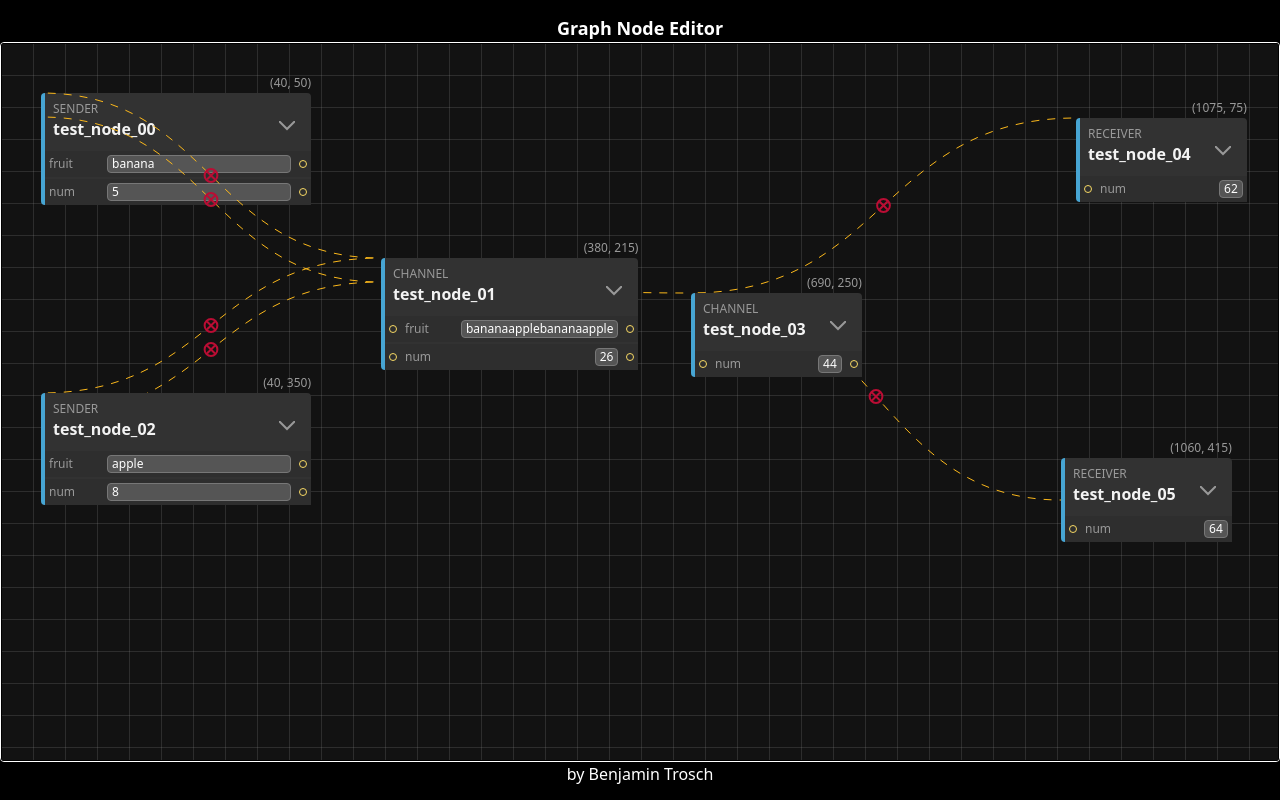
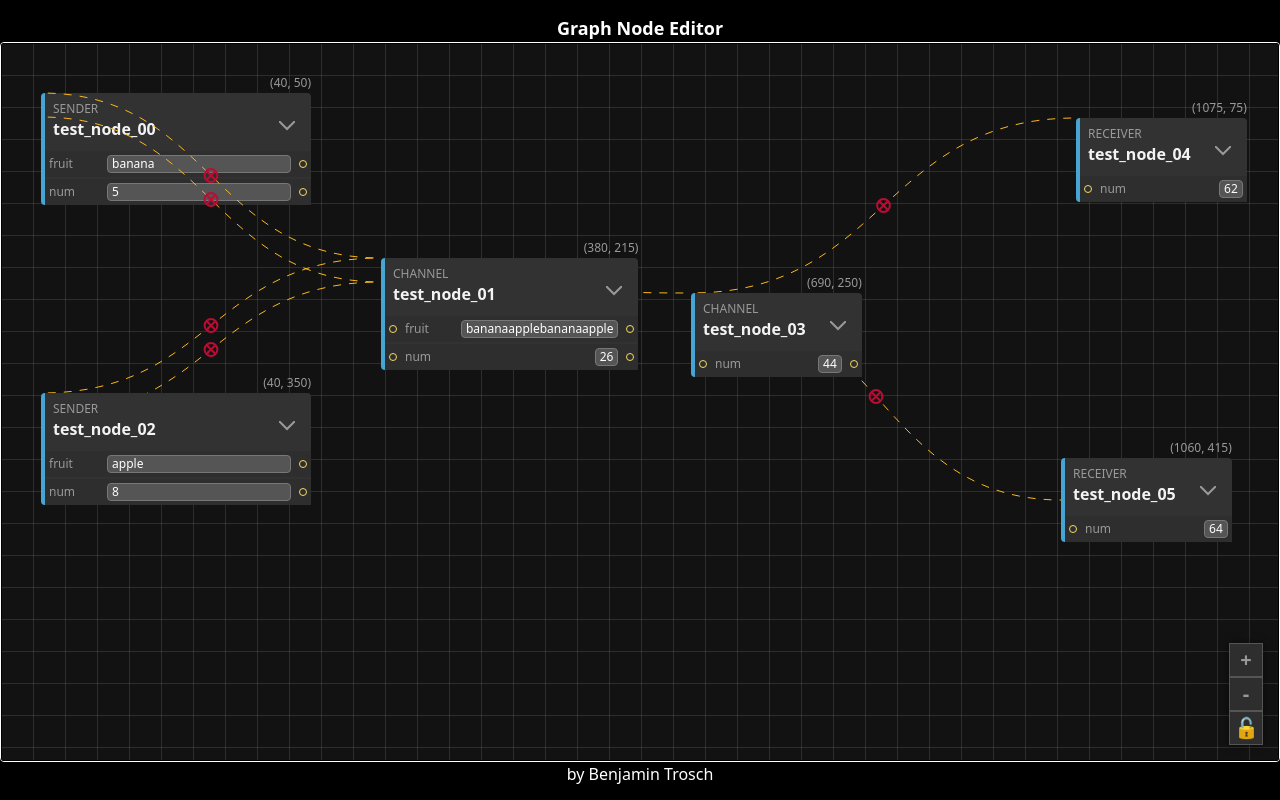
Before and after one commit to benjitrosch/graph-node-editor, a Next.js app: page / in a window 1280 px wide. Built offline with nearby package versions, Linux system fonts and the light colour scheme.

Commit message:
added control panel for zooming and locking

```diff
--- a/components/Graph.tsx
+++ b/components/Graph.tsx
@@ -1,13 +1,14 @@
-import { createRef, FC, RefObject, useEffect, useRef, useState, WheelEventHandler } from "react"
+import { createRef, FC, RefObject, useEffect, useRef, useState, WheelEvent } from "react"
 
 import { Position } from "../types/bounds"
 import { NodeDataConnection, NodeDataConnectionTypes, NodeMeta } from "../types/nodes"
 import useDrag from "../hooks/useDrag"
 
+import Background from "./Background"
+import Connector from "./Connector"
+import DataRow from "./DataRow"
+import GraphControls from "./GraphControls"
 import Node, { NodeRef } from '../components/Node'
-import Background from "./Background"
-import DataRow from "./DataRow"
-import Connector from "./Connector"
 
 type Props = {
     data?: NodeMeta[]
@@ -29,6 +30,8 @@ const Graph: FC<Props> = ({
     const [offset, setOffset] = useState<Position>({ x: 0, y: 0 })
     const [zoom, setZoom] = useState<number>(1)
     const [connectorPoints, setConnectorPoints] = useState<[Position, Position] | null>(null)
+
+    const [locked, toggleLocked] = useState<boolean>(false)
 
     const { ref, state, position } = useDrag(0, 0, offset.x, offset.y)
 
@@ -52,9 +55,12 @@ const Graph: FC<Props> = ({
     }, [nodes.length])
 
     useEffect(() => {
-        setOffset(position)
         deselectNode()
-    }, [position, state])
+
+        if (!locked) {
+            setOffset(position)
+        }
+    }, [locked, position, state])
 
     const selectNode = (id: number) => {
         const index = nodes.findIndex((node) => node.id === id)
@@ -216,7 +222,11 @@ const Graph: FC<Props> = ({
         }, sources[0].value)
     }
 
-    const onScroll = (e: React.WheelEvent<HTMLDivElement>) => {
+    const onScroll = (e: WheelEvent<HTMLDivElement>) => {
+        if (locked) {
+            return
+        }
+
         const delta = Math.min(1, Math.max(-1, e.deltaY)) * 0.03
         const newZoom = Math.min(2, Math.max(0.5, zoom + delta))
 
@@ -246,6 +256,13 @@ const Graph: FC<Props> = ({
                 offset={offset}
                 zoom={zoom}
                 className={`w-full h-full absolute z-10 cursor-move`}
+            />
+
+            <GraphControls
+                locked={locked}
+                zoomIn={() => !locked && setZoom(zoom + 0.1)}
+                zoomOut={() => !locked && setZoom(zoom - 0.1)}
+                toggleLocked={toggleLocked}
             />
 
             {nodes.map((node, i) => {
--- /dev/null
+++ b/components/GraphControls.tsx
@@ -0,0 +1,49 @@
+import clsx from "clsx"
+import { FC } from "react"
+
+type Props = {
+    locked: boolean
+    zoomIn: () => void
+    zoomOut: () => void
+    toggleLocked: (value: boolean) => void
+}
+
+const GraphControls: FC<Props> = ({
+    locked,
+    zoomIn,
+    zoomOut,
+    toggleLocked,
+}) => {
+    const buttonclasses = clsx(
+        "w-8 h-8 bg-[#2e2e2e] hover:bg-[#323232] text-[#999999]"
+    )
+
+    return (
+        <div
+            className="absolute z-50 flex flex-col items-center justify-between bottom-0 right-0 m-4 gap-0.5 bg-[#555555] border border-[#555555] font-bold text-xl shadow-[0_0_8px_rgba(0,0,0,0.5)]"
+        >
+            <button
+                className={buttonclasses}
+                onClick={zoomIn}
+            >
+                +
+            </button>
+
+            <button
+                className={buttonclasses}
+                onClick={zoomOut}
+            >
+                -
+            </button>
+
+            <button
+                className={buttonclasses}
+                onClick={() => toggleLocked(!locked)}
+            >
+                {locked ? '🔒' : '🔓'}
+            </button>
+        </div>
+    )
+}
+
+export default GraphControls
```
